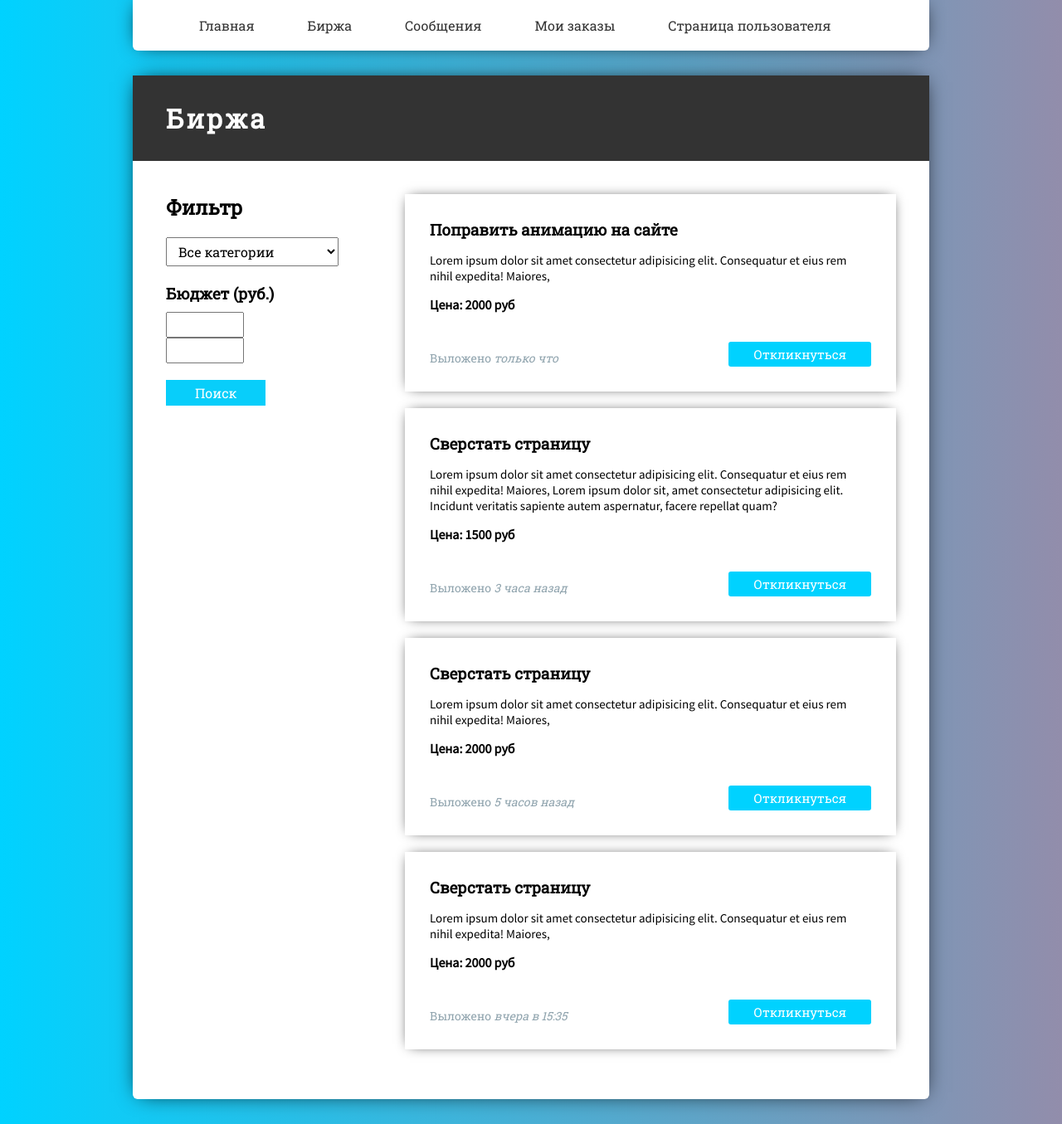
After one commit to expant/Freelance-coursework, a web app: file market.html in a window 1280 px wide. The commit adds this page. Shown: the whole page at 83% size. Run offline with its HTML, style and script files only (its server is not run), Linux system fonts and the light colour scheme.

Commit message:
Добавил страницу Биржа

```diff
--- /dev/null
+++ b/css/market.css
@@ -0,0 +1,131 @@
+* {
+    font-family: 'Roboto Slab', serif;
+}
+
+.filter, .market {
+    padding: 40px 40px 40px 40px;
+}
+
+.filter {
+    width: 30%;
+    float: left;
+}
+
+.market {
+    width: 70%;
+    float: right;
+}
+
+.filter h2 {
+    margin-bottom: 20px;
+}
+
+.categories {
+    margin-bottom: 20px;
+}
+
+.categories select {
+    width: 100%;
+    font-size: 16px;
+    padding: 5px 10px;
+}
+
+.budget h3 {
+    margin-bottom: 10px;
+}
+
+.budget input[type="text"] {
+    width: 45%;
+    font-size: 16px;
+    padding: 3px 5px;
+    margin-right: 10px;
+}
+
+.first-input {
+   float: left;
+}
+
+.last-input {
+    float: right;
+}
+
+
+.budget input[type="submit"] {
+    padding: 5px 35px;
+    margin-top: 20px;
+    font-size: 16px;
+    background: #08cefa;
+    border: none;
+    color: #fff;
+    transition: all .2s;
+}
+
+.budget input[type="submit"]:hover {
+    cursor: pointer;
+    transition: all .2s;
+    background: #333;
+}
+
+.budget input[type="text"]:active,
+.budget input[type="text"]:focus,
+.budget input[type="submit"]:active,
+.budget input[type="submit"]:focus {
+    outline: none;
+}
+
+.task {
+    height: auto;
+    padding: 30px;
+    box-shadow: 0 0 15px -6px #000;
+    margin-bottom: 20px;
+    transition: all .2s;
+    transform: translate(0, 0);
+}
+
+.task:hover {
+    transition: all .2s;
+    transform: translate(0, -3px);
+}
+
+.task .task-text {
+    font-family: 'Source Sans Pro', sans-serif;
+    font-size: 15px;
+    margin: 15px 0;
+}
+
+.task .price {
+    font-family: 'Source Sans Pro', sans-serif;
+    margin-bottom: 35px;
+}
+
+.task .toRespond {
+    font-size: 15px;
+    padding: 5px 30px;
+    border: none;
+    border-radius: 3px;
+    background:#00d2ff;
+    color: #fff;
+    transition: all .2s;
+}
+
+.task .toRespond:hover {
+    cursor: pointer;
+    transition: all .2s;
+    background: #333;
+}
+
+.publication-time {
+    font-size: 14px;
+    color: #90a4ae;
+}
+
+.publication-time .ital {
+    font-style: italic;
+}
+
+.task-footer p {
+    margin-top: 10px;
+    float: left;
+}
+
+.task-footer button { float: right; }
--- /dev/null
+++ b/css/navbar.css
@@ -0,0 +1,52 @@
+aside.sidebar {
+    max-width: 1200px;
+    margin: 0 auto;
+    padding: 20px 0;
+    background: #fff;
+    box-shadow: 0 0 25px -8px #000;
+    border-radius: 0 0 6px 6px;
+}
+
+.nav {
+    display: flex;
+    flex-flow: row wrap;
+    align-items: center;
+    justify-content: start;
+    margin-left: 50px;
+}
+
+.nav li {
+    list-style: none;
+    display: inline-block;
+
+}
+
+.nav a {
+    text-decoration: none;
+    padding: 20px 30px;
+    transition: all .2s;
+    color: #333;
+}
+
+.nav a:hover {
+    transition: all .2s;
+    background: #333333;
+    color: #fff;
+}
+
+.mainw {
+    max-width: 1200px;
+    margin: 0 auto;
+    margin-top: 30px;
+    margin-bottom: 30px;
+    background: #fff;
+    box-shadow: 0 0 25px -8px #000;
+    border-radius: 6px;
+}
+
+.tit h1 {
+    padding: 30px 40px;
+    background: #333333;
+    color: #fff;
+    letter-spacing: 3px;
+}
--- a/css/styles.css
+++ b/css/styles.css
@@ -1,3 +1,7 @@
+/* Google Fonst */
+@import url('https://fonts.googleapis.com/css?family=Roboto+Slab');
+@import url('https://fonts.googleapis.com/css?family=Source+Sans+Pro');
+
 * {
     margin: 0;
     padding: 0;
@@ -19,8 +23,6 @@ body {
   width: 75%;
   margin: 0 auto;
 }
-
-
 
 header {
     font-family: 'Roboto Slab', serif;
--- a/index.html
+++ b/index.html
@@ -5,10 +5,6 @@
     <meta name="viewport" content="width=device-width, initial-scale=1.0">
     <meta http-equiv="X-UA-Compatible" content="ie=edge">
     <title>Freelance - зарабатывать просто</title>
-
-    <!-- Google Fonts -->
-    <link href="https://fonts.googleapis.com/css?family=Roboto+Slab" rel="stylesheet">
-    <link href="https://fonts.googleapis.com/css?family=Source+Sans+Pro" rel="stylesheet">
 
     <!-- CSS -->
     <link rel="stylesheet" href="css/styles.css">
--- /dev/null
+++ b/market.html
@@ -0,0 +1,107 @@
+<!DOCTYPE html>
+<html lang="en">
+<head>
+    <meta charset="UTF-8">
+    <meta name="viewport" content="width=device-width, initial-scale=1.0">
+    <meta http-equiv="X-UA-Compatible" content="ie=edge">
+    <title>Биржа</title>
+
+    <!-- CSS -->
+    <link rel="stylesheet" href="css/market.css">
+    <link rel="stylesheet" href="css/navbar.css">
+    <link rel="stylesheet" href="css/styles.css">
+
+</head>
+<body>
+    <div class="sect-wrap clearfix">
+        <aside class="sidebar">
+            <div class="nav">
+                <ul>
+                    <li><a href="index.html">Главная</a></li>
+                    <li><a href="#">Биржа</a></li>
+                    <li><a href="messages.html">Сообщения</a></li>
+                    <li><a href="">Мои заказы</a></li>
+                    <li><a href="">Страница пользователя</a></li>
+                </ul>
+            </div>
+        </aside>
+        <div class="mainw clearfix">
+            <div class="tit">
+                <h1>Биржа</h1>
+            </div>
+            <div class="filter">
+                <h2>Фильтр</h2>
+                <div class="categories">
+                    <select name="filter" id="filt">
+                        <option value="Все категории">Все категории</option>
+                        <option value="Вёрстка">Вёрстка</option>
+                        <option value="front-end">Front-end</option>
+                        <option value="back-end">Back-end</option>
+                    </select>
+                </div>
+                <div class="budget">
+                    <h3>Бюджет (руб.)</h3>
+                    <form action="">
+                        <input type="text" name="from">
+                        <input type="text" name="to">
+                        <input type="submit" value="Поиск">
+                    </form>
+                </div>
+
+            </div>
+            <div class="market">
+                <div class="task">
+                    <h3 class="task-head">Поправить анимацию на сайте</h3>
+                    <p class="task-text">
+                        Lorem ipsum dolor sit amet consectetur adipisicing elit.
+                        Consequatur et eius rem nihil expedita! Maiores,
+                    </p>
+                    <h4 class="price">Цена: 2000 руб</h4>
+                    <div class="task-footer clearfix">
+                        <p class="publication-time">Выложено <span class="ital">только что</span></p>
+                        <button class="toRespond">Откликнуться</button>
+                    </div>
+                </div>
+                <div class="task">
+                    <h3 class="task-head">Сверстать страницу</h3>
+                    <p class="task-text">
+                        Lorem ipsum dolor sit amet consectetur adipisicing elit.
+                        Consequatur et eius rem nihil expedita! Maiores, Lorem ipsum dolor sit,
+                        amet consectetur adipisicing elit.
+                        Incidunt veritatis sapiente autem aspernatur, facere repellat quam?
+                    </p>
+                    <h4 class="price">Цена: 1500 руб</h4>
+                    <div class="task-footer clearfix">
+                            <p class="publication-time">Выложено <span class="ital">3 часа назад</span></p>
+                            <button class="toRespond">Откликнуться</button>
+                        </div>
+                </div>
+                <div class="task">
+                    <h3 class="task-head">Сверстать страницу</h3>
+                    <p class="task-text">
+                        Lorem ipsum dolor sit amet consectetur adipisicing elit.
+                        Consequatur et eius rem nihil expedita! Maiores,
+                    </p>
+                    <h4 class="price">Цена: 2000 руб</h4>
+                    <div class="task-footer clearfix">
+                            <p class="publication-time">Выложено <span class="ital">5 часов назад</span></p>
+                            <button class="toRespond">Откликнуться</button>
+                        </div>
+                </div>
+                <div class="task">
+                    <h3 class="task-head">Сверстать страницу</h3>
+                    <p class="task-text">
+                        Lorem ipsum dolor sit amet consectetur adipisicing elit.
+                        Consequatur et eius rem nihil expedita! Maiores,
+                    </p>
+                    <h4 class="price">Цена: 2000 руб</h4>
+                    <div class="task-footer clearfix">
+                            <p class="publication-time">Выложено <span class="ital">вчера в 15:35</span></p>
+                            <button class="toRespond">Откликнуться</button>
+                        </div>
+                </div>
+            </div>
+        </div>
+    </div>
+</body>
+</html>
```
Also changed, not shown: css/messages.css (+30 -62 lines), messages.html (+31 -6 lines).
